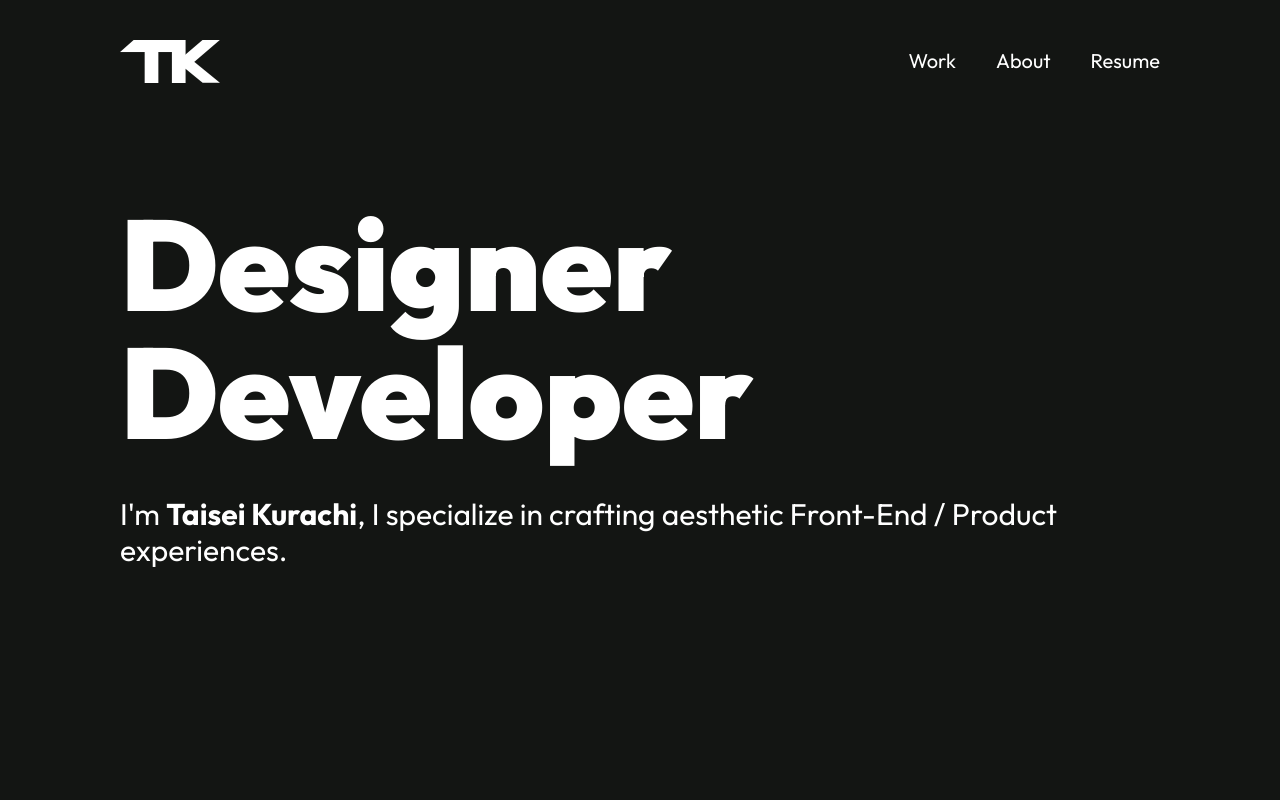
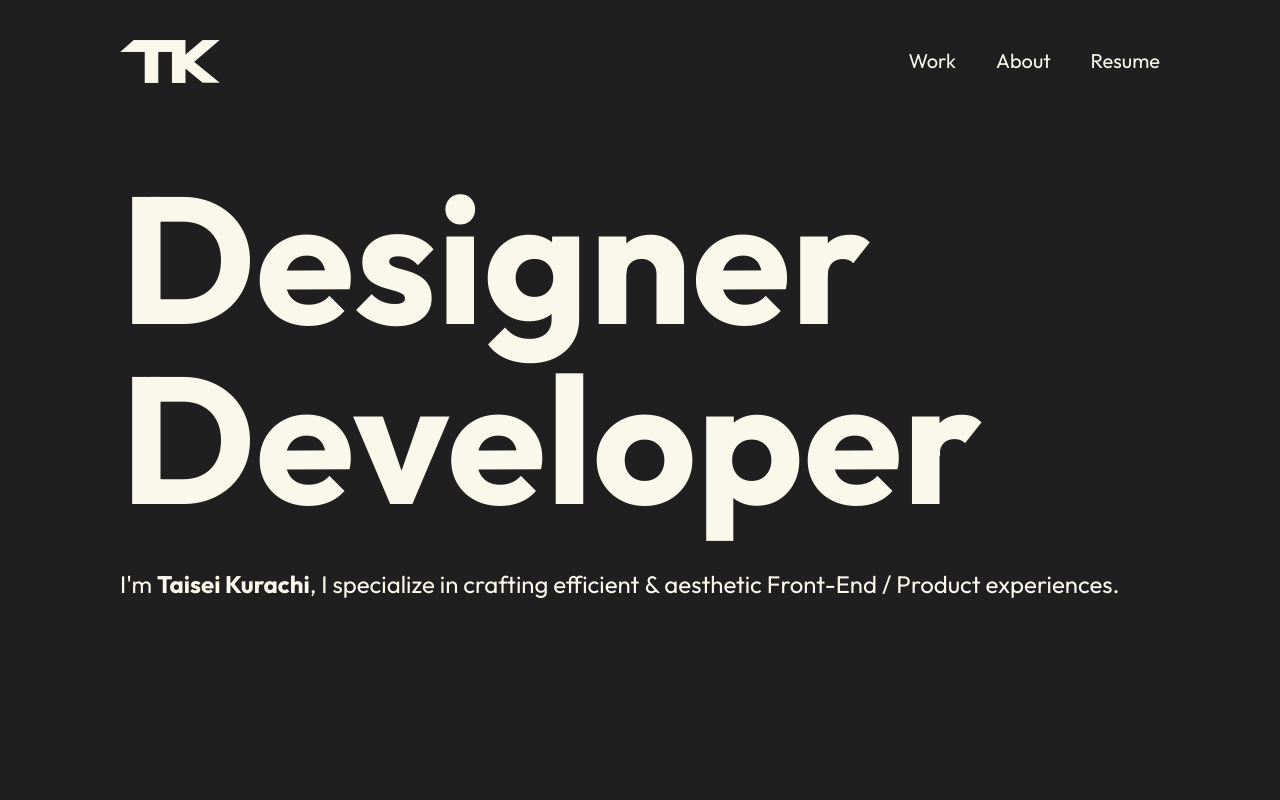
Before and after one commit to taikurachi/portfolio2, a Next.js app: page / in a window 1280 px wide. Shown: the top 800 px of the page. Built offline with nearby package versions, Linux system fonts and the light colour scheme.

Commit message:
adding animations + changing colors

```diff
--- a/app/components/hero/Hero.js
+++ b/app/components/hero/Hero.js
@@ -1,17 +1,127 @@
+import * as motion from "motion/react-client";
 export default function Hero() {
+  const titleName = "Designer";
+
   return (
     <main className="p-10 max-w-[1120px] mx-auto h-svh flex items-center mt-[-100px]">
-      <div className="">
-        <h1 className="text-5xl sm:text-7xl md:text-9xl font-black">
-          Designer
+      <div>
+        <h1 className="flex text-6xl sm:text-8xl md:text-[140px] lg:text-[180px] font-bold">
+          <motion.span
+            initial={{ rotateX: 90 }}
+            animate={{ rotateX: [0, 360, 360, 0] }}
+            transition={{
+              duration: 2,
+              times: [0, 0.5, 0.5, 1],
+            }}
+          >
+            D
+          </motion.span>
+          <motion.span
+            initial={{ x: -100, opacity: 0 }}
+            animate={{ x: 0, opacity: 1 }}
+            transition={{
+              duration: 1,
+              type: "spring",
+              stiffness: 200,
+              damping: 10,
+              ease: "linear",
+              delay: 0.3,
+            }}
+          >
+            e
+          </motion.span>
+          <span className="relative overflow-hidden">
+            <motion.div
+              initial={{ y: 200 }}
+              animate={{
+                y: [200, -180, 20, 0],
+              }}
+              transition={{
+                duration: 2.6,
+                times: [0, 0.4, 0.8, 1],
+                ease: [0.42, 0, 0.58, 1],
+                delay: 0.5,
+              }}
+              className="block"
+            >
+              <span>s</span>
+              <span className="absolute top-[80%] left-0">s</span>
+            </motion.div>
+          </span>
+          <motion.span
+            initial={{ x: 100, opacity: 0 }}
+            animate={{ x: 0, opacity: 1 }}
+            transition={{
+              duration: 1,
+              type: "spring",
+              stiffness: 200,
+              damping: 10,
+              ease: "linear",
+              delay: 1.4,
+            }}
+            className="relative"
+          >
+            i
+          </motion.span>
+          <motion.span
+            initial={{ x: 100, opacity: 0 }}
+            animate={{ x: 0, opacity: 1 }}
+            transition={{
+              duration: 1,
+              type: "spring",
+              stiffness: 200,
+              damping: 10,
+              ease: "linear",
+              delay: 1.4,
+            }}
+            className="relative"
+          >
+            g
+          </motion.span>
+          <motion.span
+            initial={{ y: -100, opacity: 0 }}
+            animate={{ y: 0, opacity: 1 }}
+            transition={{
+              duration: 1,
+              type: "spring",
+              stiffness: 200,
+              damping: 10,
+              ease: "linear",
+              delay: 1.4,
+            }}
+            className="relative"
+          >
+            ner
+          </motion.span>
         </h1>
-        <h1 className="text-5xl sm:text-7xl md:text-9xl font-black">
+
+        <motion.h1
+          initial={{ scale: 0 }}
+          animate={{ scale: 1 }}
+          transition={{
+            delay: 1.5,
+          }}
+          className="text-6xl sm:text-8xl md:text-[140px] lg:text-[180px] font-bold"
+        >
           Developer
-        </h1>
-        <p className="text-xl md:text-3xl mt-10">
+        </motion.h1>
+        <motion.p
+          initial={{ scale: 0 }}
+          animate={{ scale: 1 }}
+          transition={{
+            duration: 1,
+            type: "spring",
+            stiffness: 200,
+            damping: 10,
+            ease: "linear",
+            delay: 1.8,
+          }}
+          className="text-xl md:text-2xl mt-10"
+        >
           I&apos;m <span className="font-bold">Taisei Kurachi</span>, I
-          specialize in crafting aesthetic Front-End / Product experiences.
-        </p>
+          specialize in crafting efficient & aesthetic Front-End / Product
+          experiences.
+        </motion.p>
       </div>
     </main>
   );
--- a/app/components/utils/Logo.js
+++ b/app/components/utils/Logo.js
@@ -5,8 +5,8 @@ export default function Logo({ width }) {
   return (
     <Link href="/">
       <Image
-        src="/logo.svg"
-        className="invert"
+        src="/logo-beige.svg"
+        className=""
         width={width}
         height={width / 2}
         alt="taisei kurachi logo"
--- a/app/globals.css
+++ b/app/globals.css
@@ -7,8 +7,8 @@
   --primary-blue: #00bbf9;
   --primary-pink: #f15bb5;
   --primary-gray: #636363;
-  --background-color: #131513;
-  --text-color: #fff;
+  --background-color: #1f1f1f;
+  --text-color: #f9f8eb;
 }
 
 @font-face {
--- a/app/intbot/page.js
+++ b/app/intbot/page.js
@@ -105,7 +105,7 @@ export default function IntbotPage() {
         </div>
         <div>
           <HeadingLG>Challenges</HeadingLG>
-          <div className="flex flex-col gap-10">
+          <div className="flex flex-col gap-20">
             <div>
               <HeadingMD>Time constraints</HeadingMD>
               <p>
@@ -118,7 +118,7 @@ export default function IntbotPage() {
                 process, as my Co-founder wanted to see high-fidelity prototypes
                 as soon as possible.
               </p>
-              <p>
+              <p className="mb-0">
                 I couldn&apos;t fully validate my design choices through
                 usability testing. I couldn&apos;t make too many iterations
                 based on user feedback.
@@ -131,7 +131,7 @@ export default function IntbotPage() {
                 was tasked to build typographic and brand guidelines from
                 scratch.
               </p>
-              <p>
+              <p className="mb-8">
                 I decided upon two geometric fonts,{" "}
                 <span className="font-evolventa underline">Evolventa-bold</span>{" "}
                 for headings and{" "}
@@ -140,7 +140,7 @@ export default function IntbotPage() {
                 innovative brand appeal.
               </p>
               <HeadingSM>Typography</HeadingSM>
-              <div className="flex sm:flex-row flex-col gap-4 mb-8">
+              <div className="flex sm:flex-row flex-col gap-4">
                 <div className="w-full sm:w-[50%] bg-white p-4 text-black font-evolventa">
                   <div className="flex gap-4 items-center mb-5">
                     <div className="bg-gray-200 w-fit p-2 rounded-sm">
@@ -176,7 +176,6 @@ export default function IntbotPage() {
                   <p className="text-sm mb-5">Paragraph-sm</p>
                 </div>
               </div>
-              <HeadingSM>Colors</HeadingSM>
             </div>
             <div>
               <HeadingMD className="mb-4">Moving blobs</HeadingMD>
--- a/app/resume/page.js
+++ b/app/resume/page.js
@@ -15,9 +15,21 @@ export default function ResumePage() {
         <div>
           <HeadingMain className="mb-4">Taisei Kurachi</HeadingMain>
           <div className="flex flex-col sm:flex-row gap-1 sm:gap-10">
-            <span>tk2958@nyu.edu</span>
-            <span>LinkedIn</span>
-            <span>GitHub</span>
+            <Link className="hover:underline" href="mailto:tk2958@nyu.edu">
+              tk2958@nyu.edu
+            </Link>
+            <Link
+              className="hover:underline"
+              href="https://www.linkedin.com/in/taiseikurachi/"
+            >
+              LinkedIn
+            </Link>
+            <Link
+              className="hover:underline"
+              href="https://github.com/taikurachi"
+            >
+              GitHub
+            </Link>
           </div>
         </div>
         <div>
```
Also changed, not shown: package.json (+6 -5 lines), public/logo-beige.svg (added), 1 other file (tests, documents, lock files or other folders).
